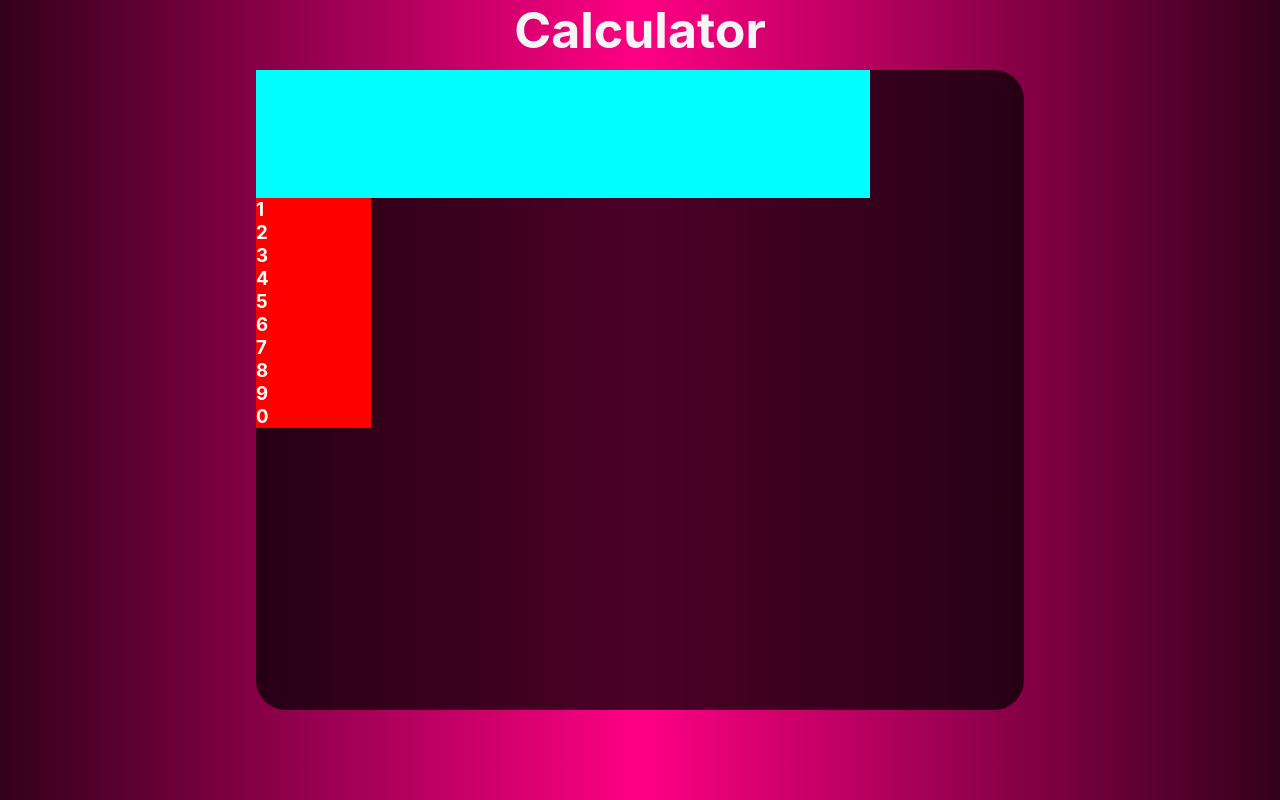
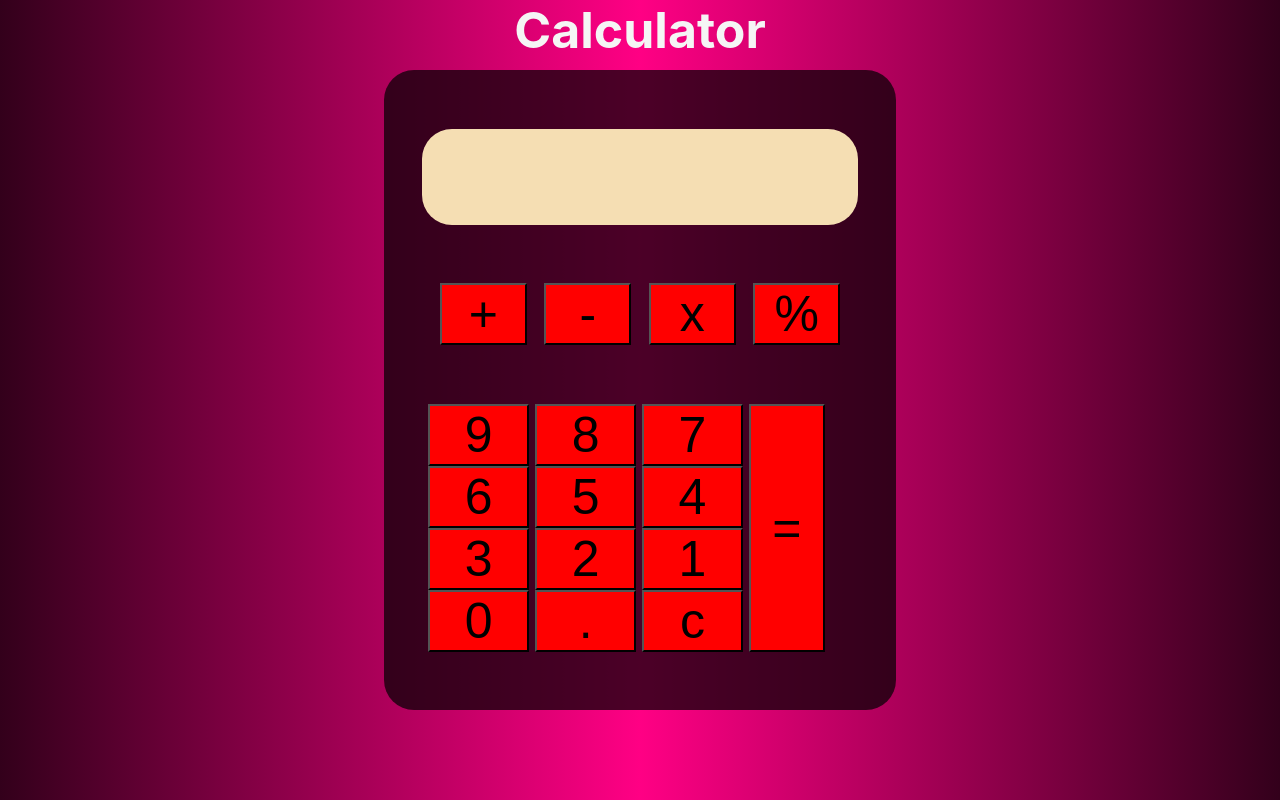
Before and after one commit to Tendaik96/Calculator, a React (Create React App) app in the folder my-app/: page / in a window 1280 px wide. Built offline with nearby package versions, Linux system fonts and the light colour scheme.

Commit message:
working on CSS

```diff
--- a/my-app/src/components/Button/Button.css
+++ /dev/null
@@ -1,5 +0,0 @@
-.button{
-    background-color: red;
-    height: 15%;
-    width: 15%;
-}
--- /dev/null
+++ b/my-app/src/components/Buttons/Button.css
@@ -0,0 +1,6 @@
+.button{
+    background-color: red;
+    text-align: center;
+    width: 31%;
+    font-size: 50px;
+}
--- a/my-app/src/components/Button/Button.js
+++ b/my-app/src/components/Buttons/Button.js
@@ -3,6 +3,6 @@ import './Button.css'
 
 export default function Button({num}) {
   return (
-    <h3 className='button'>{num}</h3>
+    <button className='button'>{num}</button>
   )
 }
--- a/my-app/src/components/Calculator/Calculator.css
+++ b/my-app/src/components/Calculator/Calculator.css
@@ -2,7 +2,43 @@
     background-color: rgba(0, 0, 0, 0.7);
     color: white;
     height: 80%;
-    width: 60%;
+    width: 40%;
     margin: 10px auto;
     border-radius: 30px;
+    display: flex;
+    flex-direction: column;
+    justify-content: space-evenly;
+    align-items: center;
 }
+
+.operators{
+    display: flex;
+    flex-direction: row;
+    flex-wrap: nowrap;
+    justify-content: space-evenly;
+    width: 85%;
+}
+
+.val-op-container{
+    width: 85%;
+    display: flex;
+    flex-direction: row;
+    flex-wrap: nowrap;
+    justify-content: center;
+
+
+}
+
+.value-container {
+    display: flex;
+    flex-direction: row;
+    flex-wrap: wrap;
+    width: 75%;
+    justify-content: space-evenly;
+}
+
+.equals-container {
+
+    width: 25%;
+
+}
--- a/my-app/src/components/Calculator/Calculator.js
+++ b/my-app/src/components/Calculator/Calculator.js
@@ -1,30 +1,45 @@
 import React from 'react'
 import './Calculator.css';
-import { useState } from 'react';
+//import { useState } from 'react';
 import Window from '../Window/Window';
-import Button from '../Button/Button';
+import Button from '../Buttons/Button';
+import Operator from '../Operator/Operator';
+import Equals from '../Equals/Equals';
 
 export default function Calculator() {
-  const [value, setValue] = useState(0)
+ /*  const [value, setValue] = useState(0)
 
   function handleChange(e) {
     setValue(e.target.value)
-  }
+  } */
 
   return (
     <div id="calc">
       <Window />
-      <div>
-        <Button num={1} />
-        <Button num={2} />
-        <Button num={3} />
-        <Button num={4} />
-        <Button num={5} />
-        <Button num={6} />
-        <Button num={7} />
-        <Button num={8} />
-        <Button num={9} />
-        <Button num={0} />
+      <div className="operators">
+        <Operator operation={"+"} />
+        <Operator operation={"-"} />
+        <Operator operation={"x"} />
+        <Operator operation={"%"} />
+      </div>
+      <div className="val-op-container">
+        <div className="value-container">
+          <Button num={9} />
+          <Button num={8} />
+          <Button num={7} />
+          <Button num={6} />
+          <Button num={5} />
+          <Button num={4} />
+          <Button num={3} />
+          <Button num={2} />
+          <Button num={1} />
+          <Button num={0} />
+          <Button num={'.'} />
+          <Button num={'c'} />
+        </div>
+        <div className='equals-container'>
+          <Equals operation={'='}/>
+        </div>
       </div>
     </div>
   );
--- /dev/null
+++ b/my-app/src/components/Equals/Equals.css
@@ -0,0 +1,8 @@
+.equals {
+    background-color: red;
+    text-align: center;
+    width: 70%;
+    height: 100%;
+    font-size: 50px;
+
+}
--- /dev/null
+++ b/my-app/src/components/Equals/Equals.js
@@ -0,0 +1,6 @@
+import React from 'react'
+import './Equals.css'
+
+export default function Equals({operation}) {
+  return <button className="equals">{operation}</button>;
+}
--- /dev/null
+++ b/my-app/src/components/Operator/Operator.css
@@ -0,0 +1,6 @@
+.operator{
+    background-color: red;
+    text-align: center;
+    width: 20%;
+    font-size: 50px;
+}
--- /dev/null
+++ b/my-app/src/components/Operator/Operator.js
@@ -0,0 +1,6 @@
+import React from 'react'
+import './Operator.css'
+
+export default function Operator({operation}) {
+  return <button className="operator">{operation}</button>;
+}
--- a/my-app/src/components/Window/Window.css
+++ b/my-app/src/components/Window/Window.css
@@ -1,5 +1,7 @@
 #window{
-    width: 80%;
-    height: 20%;
-    background-color: aqua;
+    width: 85%;
+    height: 15%;
+    border-radius: 30px;
+    background-color: rgb(245, 222, 179);
+
 }
```
